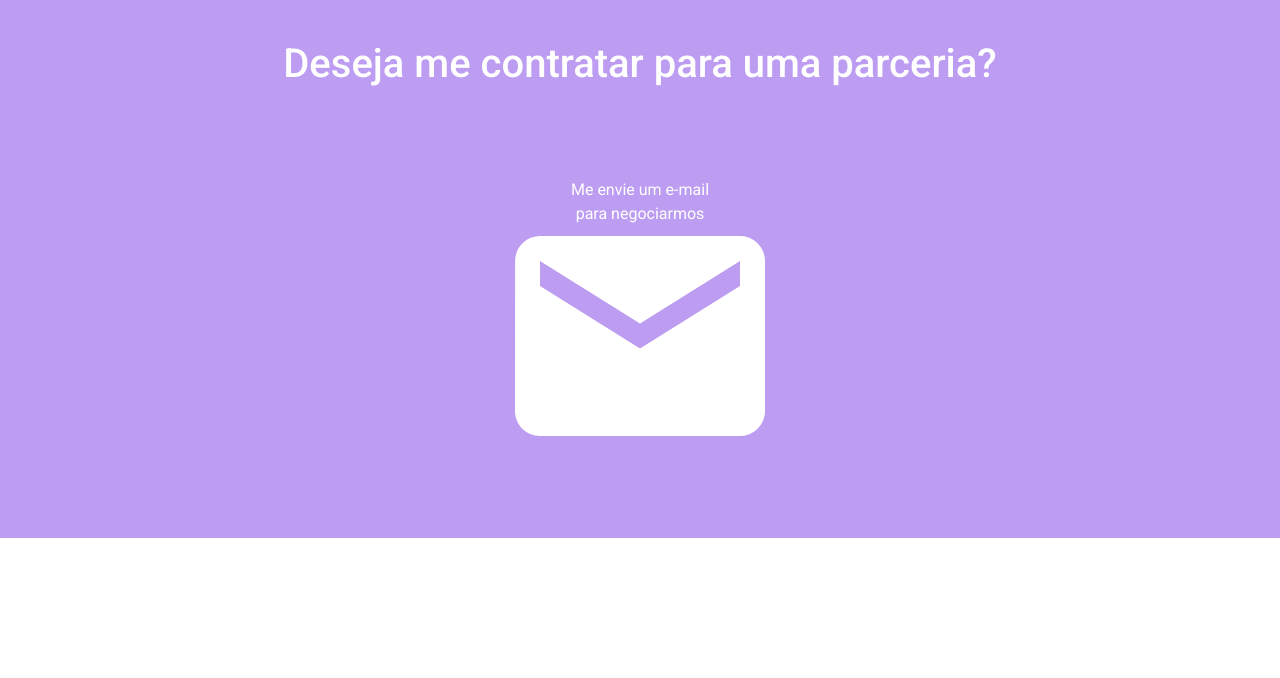
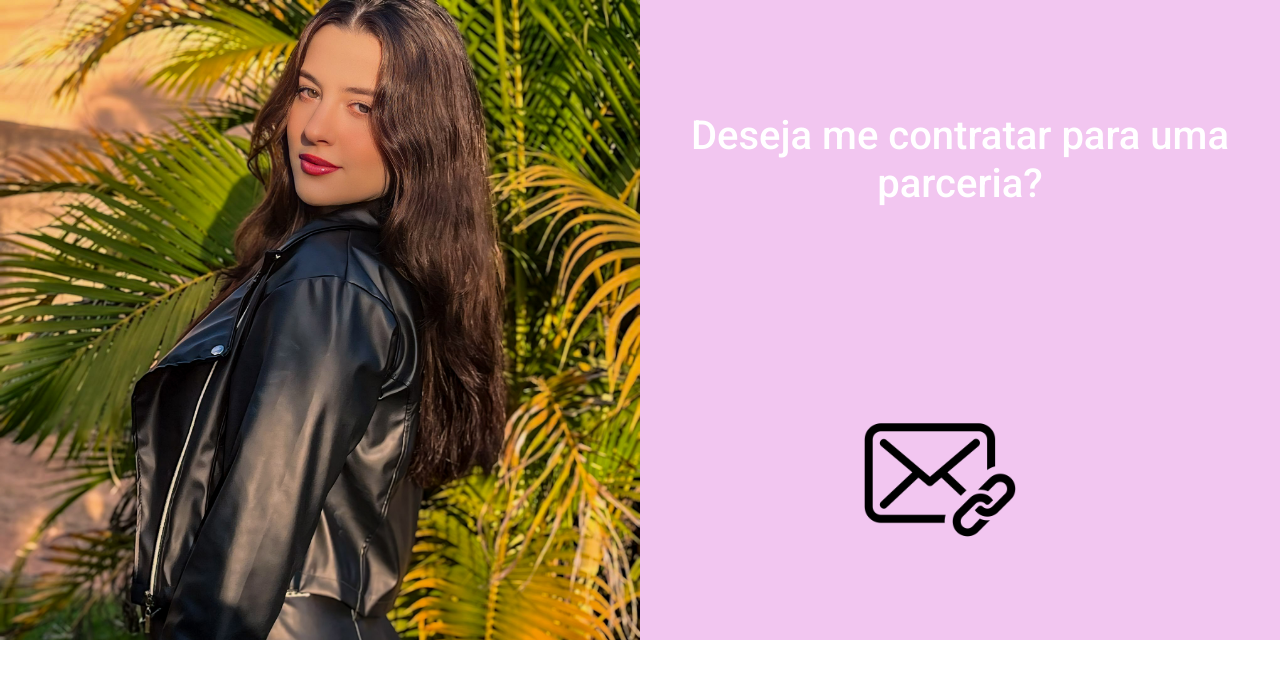
Before and after one commit to JG-Stadler/Portifolio-Beatriz-Borrher, a React (Create React App) app: page / in a window 1280 px wide. Shown: the top 678 px of the page. Built offline with nearby package versions, Linux system fonts and the light colour scheme; a web font is replaced by a local one.

Commit message:
Imagem da pagina de email adicionada

```diff
--- a/src/components/contactar/contact.jsx
+++ b/src/components/contactar/contact.jsx
@@ -1,12 +1,15 @@
-import { MdEmail } from "react-icons/md";
 import "./styles/contact.css";
+import BeaImageEmail from "../../images/foto-bea-email-page.jpg";
+import EmailIcon from "../../images/email-icon.png";
 
 export default function Contact(){
     return(
-        <section className="contact text-white text-center d-flex
-        flex-column justify-content-around align-items-center">
-                <h1 className="text-upppercase">Deseja me contratar para uma parceria?</h1>
-                <a href="#" className="email-link"><MdEmail/></a>
+        <section className="contact text-white">
+                <h1 className="text-upppercase text-center">Deseja me contratar para uma parceria?</h1>
+                <img src={BeaImageEmail} className="bea-img-left-side"/>
+                <a href="#" className="email-link">
+                    <img src={EmailIcon} className="email-icon"/>
+                </a>
         </section>
     );
 }
--- a/src/components/contactar/styles/contact.css
+++ b/src/components/contactar/styles/contact.css
@@ -1,23 +1,58 @@
 .contact{
-    background-color:var(--cor4);
-    padding-top: 40px;
+    background-color:var(--cor5);
+    /* padding-top: 40px; */
+    position: relative;
+    display: grid;
+    grid-template-rows: repeat(2,50%);
+    grid-template-columns: repeat(2,50%);
+    height: 50vw;
 }
-.contact h1,.contact h2,.email-link{
+.contact h1,.email-link{
     margin: 0 !important;
+    z-index: 2;
 }
-.contact h2{
-    font-size: medium;
+.contact h1{
+    grid-column: 2;
+    grid-row: 1;
+    align-self: center;
 }
 .email-link{
-    color: #fff;
-    font-size: 300px;
-    position: relative;
+    grid-column: 2;
+    grid-row: 2;
+    align-self: center;
+    justify-self: center;
+    display: grid;
+    place-content: center;
 }
-.email-link::before{
+.email-icon{
+    width: 80%
+}
+/* .email-link::before{
     content: "Me envie um e-mail para negociarmos";
     font-size: medium;
     position: absolute;
     top: 20%;
     left: 50%;
     transform: translateX(-50%);
-}
+} */
+/* .bea-background{
+    width: 600px;
+    min-width: 45%;
+    max-width: 100%;
+    position: absolute;
+    top: 0;
+    left: 0;
+    height: 100%;
+    background-image: url(../../../images/foto-bea-email-page.jpg);
+    background-repeat: no-repeat;
+    background-size: cover;
+    background-position: top center;
+} */
+ .bea-img-left-side{
+    width: 100%;
+    height: 200%;
+    object-fit: cover;
+    object-position: center top;
+    grid-column: 1;
+    grid-row: 1/2;
+ }
```
Also changed, not shown: src/images/email-icon.png (added), src/images/foto-bea-email-page.jpg (renamed from src/images/1723819450180.jpg).
